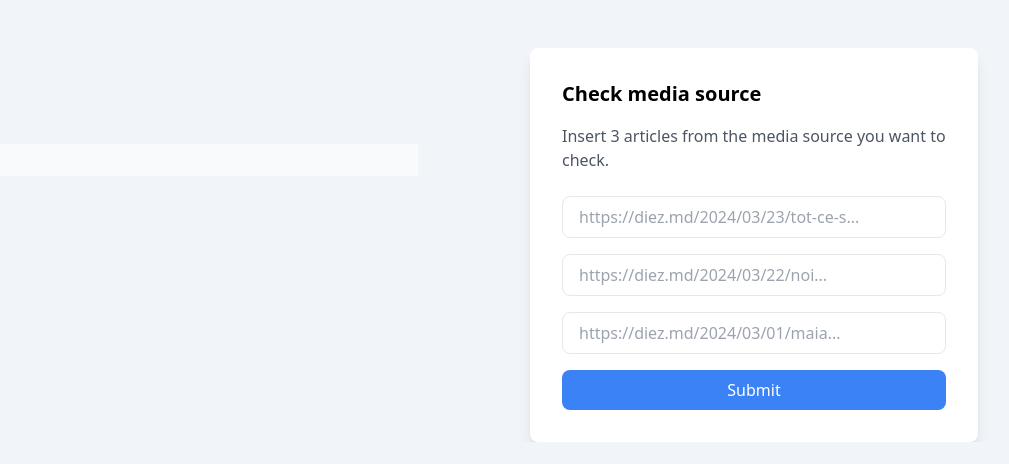
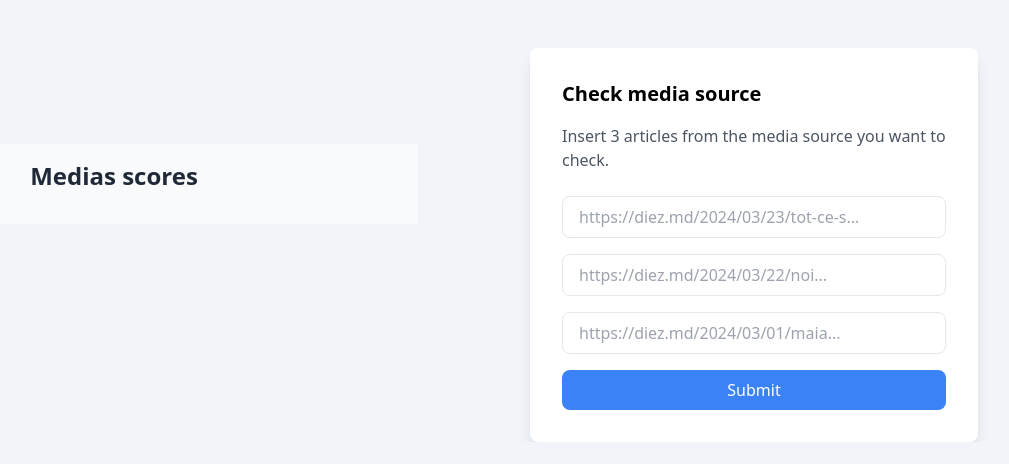
Before and after one commit to strdr4605/news-media-classifier, a Flask app: page / in a window 1280 px wide. Shown: the part 52-516 px from the top of the page, without its empty margins (206-1215 px from the left). Run offline with Flask 3, Linux system fonts and the light colour scheme; data that the repository does not hold is empty; some libraries are stand-ins or nearby versions.

Commit message:
display medias in media list

```diff
--- a/app/app.py
+++ b/app/app.py
@@ -15,12 +15,12 @@ def index():
     rows = conn.execute("SELECT * FROM clickbait_score ORDER BY publisher").fetchall()
     conn.close()
 
-    articles = [
+    medias = [
         (key, aggregate_score(list(group)))
         for key, group in groupby(rows, lambda x: x["publisher"])
     ]
 
-    return render_template("index.html", articles=articles)
+    return render_template("index.html", medias=medias)
 
 
 @app.route("/data")
--- a/app/templates/index.html
+++ b/app/templates/index.html
@@ -3,10 +3,12 @@
 {% block content %}
     <section class="pt-12 flex flex-col-reverse md:flex-row overflow-y-scroll">
         <div id="left" class="md:w-1/2 pt-6 md:pt-24 p-4">
-            <div class="bg-gray-50  flex items-center justify-center px-8 py-4">
+            <div class="bg-gray-50 flex flex-col gap-4 items-center justify-center px-8 py-4">
+                <h2 class="text-2xl font-bold text-gray-800">Medias scores</h2>
                 <div class="relative w-full max-w-lg">
-                    <div class="relative space-y-4 max-h-[500px] overflow-y-scroll" id="results">
-                        {% for article in articles %}
+                    <div class="relative space-y-4 max-h-[500px] overflow-y-scroll"
+                         id="results">
+                        {% for media in medias %}
                             {% include 'list-item.html' %}
                         {% endfor %}
                     </div>
--- a/app/templates/list-item.html
+++ b/app/templates/list-item.html
@@ -2,7 +2,9 @@
   class="p-5 bg-white rounded-lg flex items-center justify-between space-x-8"
 >
   <div class="flex-1 flex justify-between items-center">
-    <div class="w-24 h-6 rounded-lg bg-purple-300"></div>
-    <div class="min-h-6 w-48 px-2 bg-gray-300 rounded"> {{ link }}</div>
+    <div class="px-2 py-1 rounded-lg bg-purple-300">{{ media[1] | int }}</div>
+    <div class="min-h-6 w-48 md:w-96 px-4 py-1 bg-gray-200 rounded">
+      {{ media[0] }}
+    </div>
   </div>
 </div>
```
Also changed, not shown: 1 other file.
